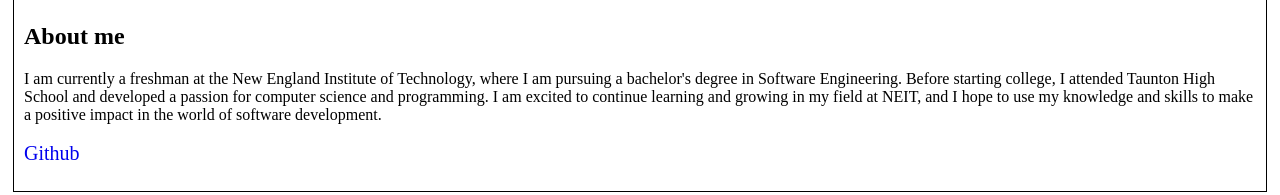
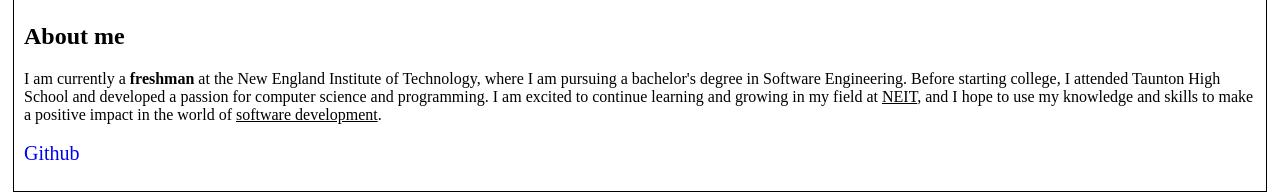
Before and after one commit to gacarrillo-dev/SE111_68_202320-HTML_and_JavaScript, a plain HTML site: page w2-bio/index.html in a window 1280 px wide. Shown: the part 368-563 px from the top of the page. Drawn offline with Linux system fonts and the light colour scheme.

Commit message:
complete w2 bio

```diff
--- a/w2-bio/index.html
+++ b/w2-bio/index.html
@@ -1,6 +1,12 @@
 <!DOCTYPE html>
 <html lang="en">
     <head>
+        <!--
+        Gabriel Carrillo
+        SE111.68 202320
+        01/22/2023
+        -->
+
         <meta charset="UTF-8" />
         <meta http-equiv="X-UA-Compatible" content="IE=edge" />
         <meta name="viewport" content="width=device-width, initial-scale=1.0" />
@@ -82,13 +88,14 @@
             <h2>About me</h2>
 
             <p>
-                I am currently a freshman at the New England Institute of
+                I am currently a <b>freshman</b> at the New England Institute of
                 Technology, where I am pursuing a bachelor's degree in Software
                 Engineering. Before starting college, I attended Taunton High
                 School and developed a passion for computer science and
                 programming. I am excited to continue learning and growing in my
-                field at NEIT, and I hope to use my knowledge and skills to make
-                a positive impact in the world of software development.
+                field at <u>NEIT</u>, and I hope to use my knowledge and skills
+                to make a positive impact in the world of
+                <u>software development</u>.
                 <br />
                 <br />
                 <a href="https://github.com/gacarrillo-dev">Github</a>
```
